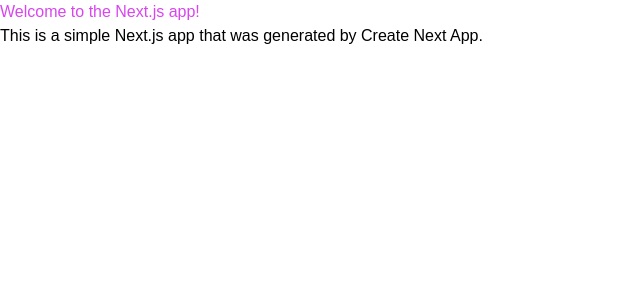
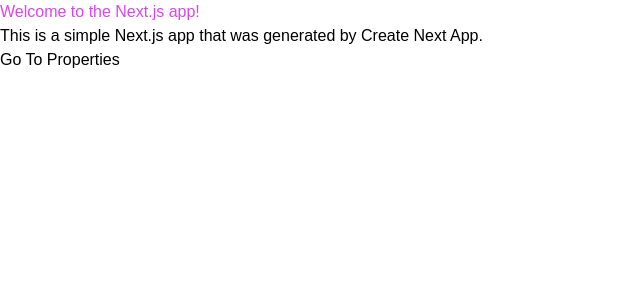
Before and after one commit to Harry-Leepz/prime-haven, a Next.js app: page / in a window 1280 px wide. Shown: the top 300 px of the page, without its empty margins (0-640 px from the left). Built offline with nearby package versions, Linux system fonts and the light colour scheme.

Commit message:
feat: add property pages

```diff
--- a/src/app/page.js
+++ b/src/app/page.js
@@ -1,8 +1,12 @@
+import Link from "next/link";
+
 export default function HomePage() {
   return (
     <div>
       <h1 className='text-fuchsia-500'>Welcome to the Next.js app!</h1>
       <p>This is a simple Next.js app that was generated by Create Next App.</p>
+
+      <Link href='/properties'> Go To Properties</Link>
     </div>
   );
 }
--- /dev/null
+++ b/src/app/properties/[id]/page.js
@@ -0,0 +1,3 @@
+export default function PropertyDetailsPage() {
+  return <div>This is the Property Details Page</div>;
+}
--- /dev/null
+++ b/src/app/properties/add/page.js
@@ -0,0 +1,3 @@
+export default function AddPropertyPage() {
+  return <div>Add new Property Page</div>;
+}
--- /dev/null
+++ b/src/app/properties/page.js
@@ -0,0 +1,3 @@
+export default function PropertiesPage() {
+  return <div>This is the Properties Page</div>;
+}
```
